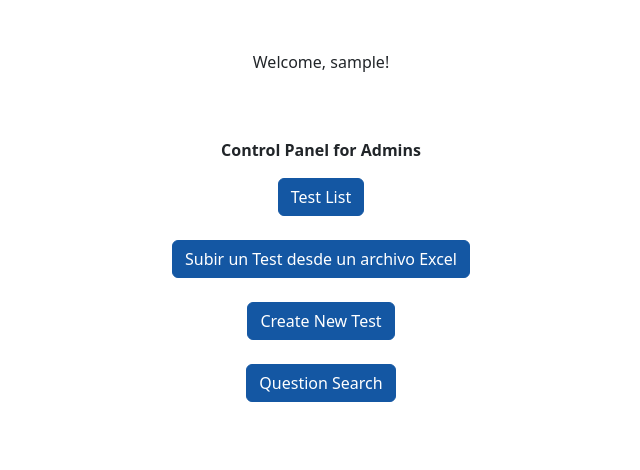
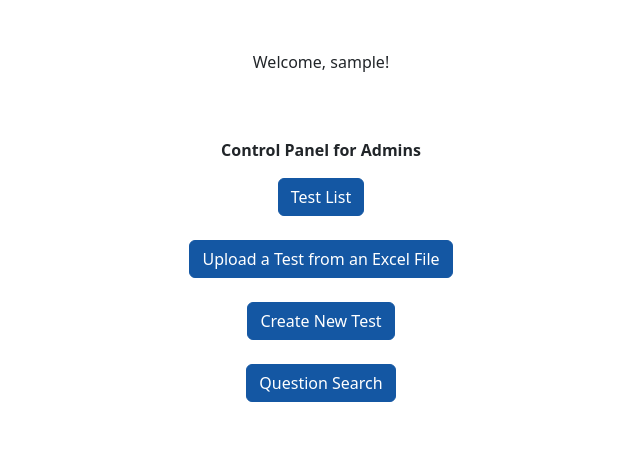
Before and after one commit to eduardoluis11/police-academy-exams-english, a Django app: template policeAcademyExams/templates/autenticacion/inicio.html in a window 1280 px wide. Shown: the part 204-674 px from the top of the page, without its empty margins (319-959 px from the left). Run offline with Django 5.2, Linux system fonts and the light colour scheme; the template is opened without the code that fills it, so the values that code supplies are empty; the visitor is signed in with stand-in values (Sample User, id 1); some libraries are stand-ins or nearby versions.

Commit message:
Translated Button That Uploads Excels
I translated the button that lets you upload an Excel File to import Exam Questions.

```diff
--- a/policeAcademyExams/templates/autenticacion/inicio.html
+++ b/policeAcademyExams/templates/autenticacion/inicio.html
@@ -53,14 +53,16 @@
         <br>
         <div class="welcome-message">
 
-            <br>
-            <br>
-            {# Mensaje de bienvenida con el nombre de usuario #}
-            <p>Welcome, {{ user.username }}!</p>
+
 
 
             {# Si el usuario inicia sesión, se le muestra su nombre de usuario #}
             {% if user.is_authenticated %}
+
+                <br>
+                <br>
+                {# Mensaje de bienvenida con el nombre de usuario #}
+                <p>Welcome, {{ user.username }}!</p>
                 {#  User is logged.   #}
                 {# Panel de Control / Dashboard para Administradores. SOLO LOS ADMINISTRADORES PODRAN VER ESTO #}
                 {% if user.is_superuser %}
@@ -80,7 +82,9 @@
 
                     {# Enlace para subir tests desde un Excel #}
                     <a href="{% url 'tests_administradores:upload_and_import_exams' %}" class="btn btn-primary">
-                        Subir un Test desde un archivo Excel
+                        {#  Subir un Test desde un archivo Excel#}
+
+                        Upload a Test from an Excel File
                     </a>
                     <br>
                     <br>
```
